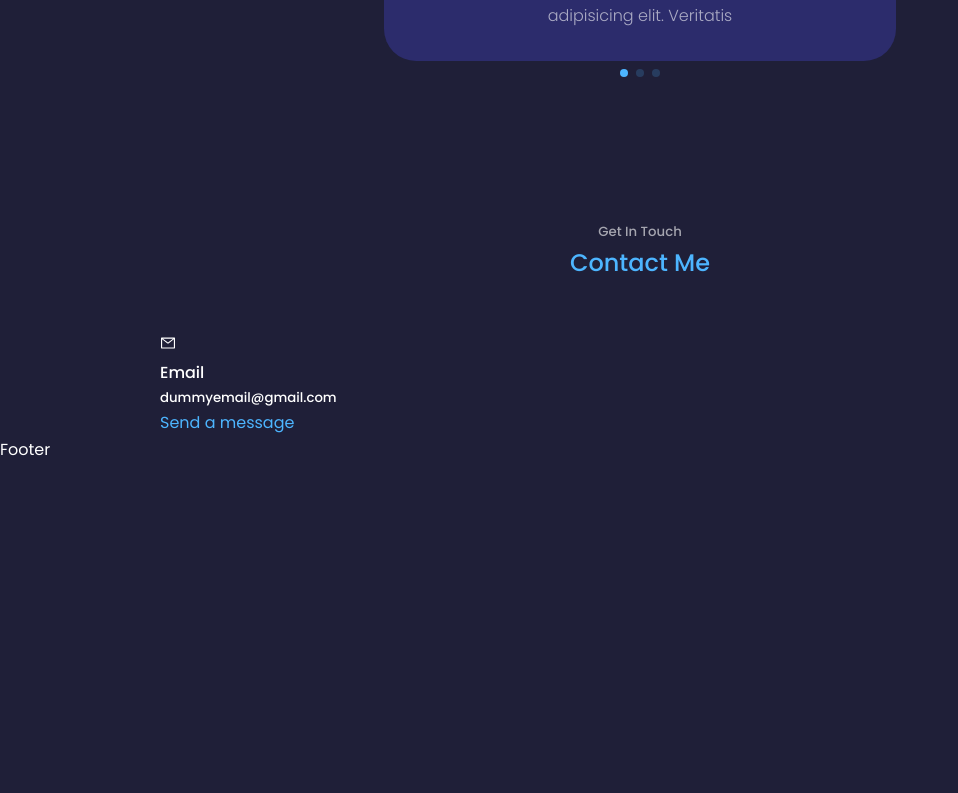
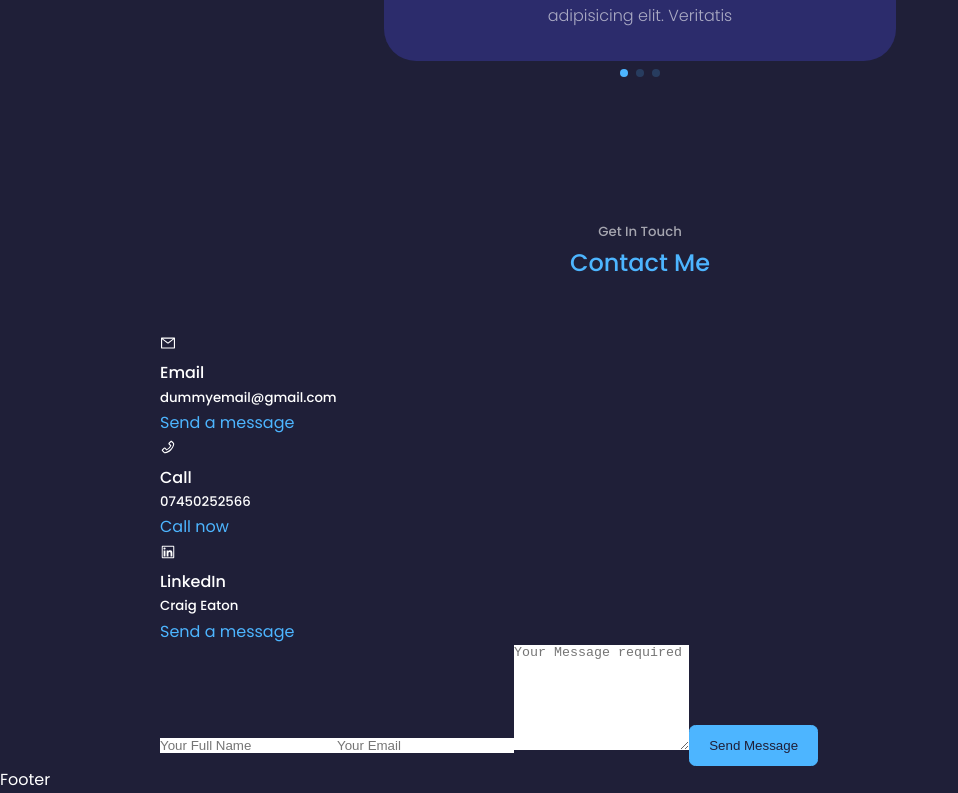
Before and after one commit to craigea92/react-portfolio, a React (Create React App) app: page / in a window 1280 px wide. Shown: the part 3431-4224 px from the top of the page, without its empty margins (0-958 px from the left). Before the commit the page ends 3895 px from the top, so only its background shows below. Built offline with nearby package versions, Linux system fonts and the light colour scheme.

Commit message:
Added more logic to the contact section ready for styling

```diff
--- a/src/components/contact/Contact.jsx
+++ b/src/components/contact/Contact.jsx
@@ -1,6 +1,10 @@
 import React from "react";
 import "./contact.css";
-import { AiOutlineMail } from "react-icons/ai";
+import {
+  AiOutlineMail,
+  AiOutlineLinkedin,
+  AiOutlinePhone,
+} from "react-icons/ai";
 
 const Contact = () => {
   return (
@@ -14,8 +18,48 @@ const Contact = () => {
             <AiOutlineMail />
             <h4>Email</h4>
             <h5>dummyemail@gmail.com</h5>
-            <a href="mailto:dummyemail@gmail.com">Send a message</a>
+            <a
+              href="mailto:dummyemail@gmail.com"
+              target="_blank"
+              rel="noreferrer"
+            >
+              Send a message
+            </a>
           </article>
+          <article className="contact__option">
+            <AiOutlinePhone />
+            <h4>Call</h4>
+            <h5>07450252566</h5>
+            <a href="+447450252566">Call now</a>
+          </article>
+          <article className="contact__option">
+            <AiOutlineLinkedin />
+            <h4>LinkedIn</h4>
+            <h5>Craig Eaton</h5>
+            <a href="https://www.dummylinkedin.com">Send a message</a>
+          </article>
+          <form action="">
+            <input
+              type="text"
+              name="name"
+              placeholder="Your Full Name"
+              required
+            />
+            <input
+              type="email"
+              name="email"
+              placeholder="Your Email"
+              required
+            />
+            <textarea
+              name="message"
+              rows="7"
+              placeholder="Your Message required"
+            ></textarea>
+            <button type="submit" className="btn btn-primary">
+              Send Message
+            </button>
+          </form>
         </div>
       </div>
     </section>
```
